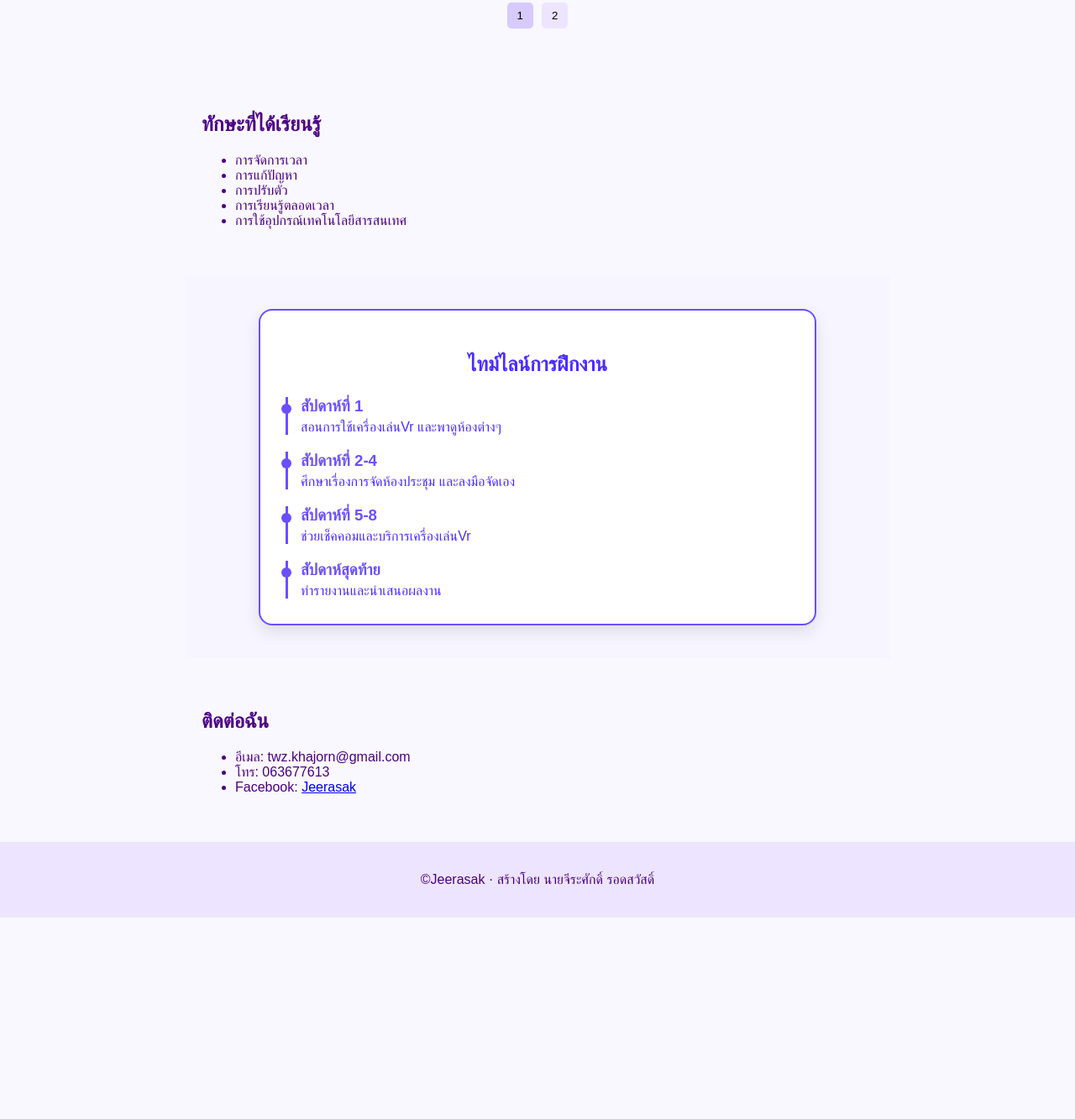
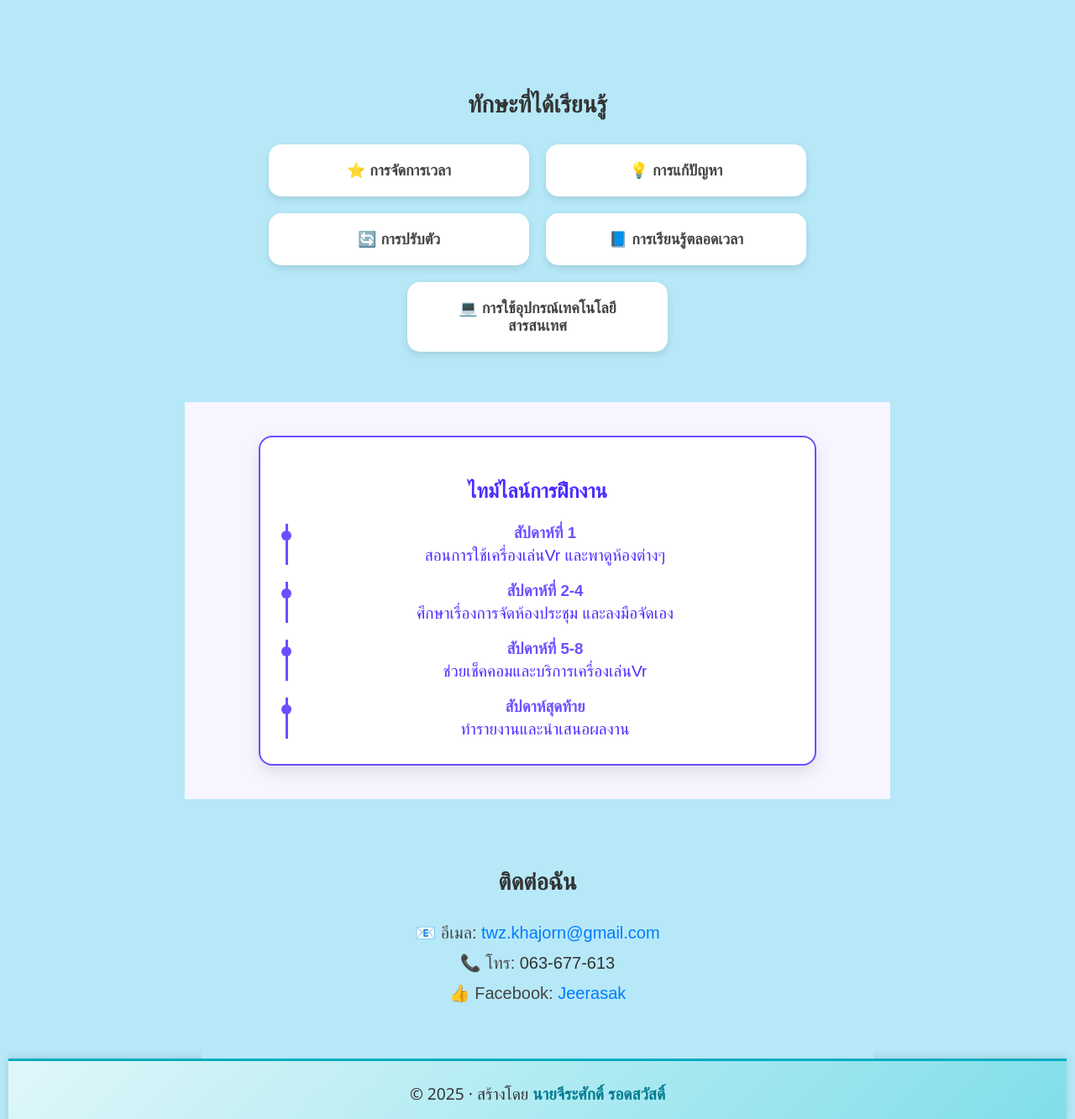
Before and after one commit to jeerasakrodsawat51-cmyk/my-website, a plain HTML site: page index.html in a window 1280 px wide. Shown: the part 1367-2700 px from the top of the page at 84% size. Before the commit the page ends 2460 px from the top, so only its background shows below. Drawn offline with Linux system fonts and the light colour scheme.

Commit message:
Update index.html

```diff
--- a/index.html
+++ b/index.html
@@ -18,7 +18,7 @@
     header {
       text-align: center;
       padding: 30px 10px;
-      background-color: #ede5ff;
+      background-color: #b6e8f8;
     }
 
     header h1 { font-size: 2.5rem; margin-bottom: 10px; }
@@ -32,11 +32,11 @@
       transition: color 0.3s;
     }
 
-    nav a:hover { color: #9b59b6; }
+    nav a:hover { color: #d275f1; }
 
     section { padding: 40px 20px; max-width: 800px; margin: 0 auto; opacity:0; transform:translateY(20px); transition: all 0.8s ease-out; }
     section.visible { opacity:1; transform:translateY(0); }
-    section h2 { color: #4b0082; margin-bottom: 20px; }
+    section h2 { color: #000000; margin-bottom: 20px; }
 
     /* ====== Projects ====== */
     .projects-container {
@@ -119,15 +119,74 @@
   <header>
     <h1>อุทยานการเรียนรู้เมืองนครศรีธรรมราช</h1>
     <p>รวมผลงานฝึกงาน</p>
-    <nav>
-      <a href="#home">หน้าแรก</a>
-      <a href="#about">เกี่ยวกับฉัน</a>
-      <a href="#projects">ผลงานฝึกงาน</a>
-      <a href="#skills">ทักษะ</a>
-      <a href="#timeline">ไทม์ไลน์</a>
-      <a href="#contact">ติดต่อ</a>
+<header style="
+  width: 100%;
+  background: white;
+  padding: 15px 0;
+  box-shadow: 0px 2px 10px rgba(0,0,0,0.1);
+  position: fixed;
+  top: 0;
+  left: 0;
+  z-index: 1000;
+">
+
+  <nav style="
+    width: 90%;
+    margin: auto;
+    display: flex;
+    justify-content: center;
+    gap: 30px;
+  ">
+    <a href="#home" style="
+      text-decoration: none;
+      color: #333;
+      font-weight: 600;
+      font-size: 18px;
+      transition: 0.3s;
+    ">หน้าแรก</a>
+
+    <a href="#about" style="
+      text-decoration: none;
+      color: #333;
+      font-weight: 600;
+      font-size: 18px;
+      transition: 0.3s;
+    ">เกี่ยวกับฉัน</a>
+
+    <a href="#projects" style="
+      text-decoration: none;
+      color: #333;
+      font-weight: 600;
+      font-size: 18px;
+      transition: 0.3s;
+    ">ผลงานฝึกงาน</a>
+
+    <a href="#skills" style="
+      text-decoration: none;
+      color: #333;
+      font-weight: 600;
+      font-size: 18px;
+      transition: 0.3s;
+    ">ทักษะ</a>
+
+    <a href="#timeline" style="
+      text-decoration: none;
+      color: #333;
+      font-weight: 600;
+      font-size: 18px;
+      transition: 0.3s;
+    ">ไทม์ไลน์</a>
+
+    <a href="#contact" style="
+      text-decoration: none;
+      color: #333;
+      font-weight: 600;
+      font-size: 18px;
+      transition: 0.3s;
+    ">ติดต่อ</a>
   </nav>
 </header>
+
 
 <!-- ABOUT -->
 <section id="about" style="
@@ -177,15 +236,94 @@
   </section>
 
 <!-- SKILLS -->
-  <section id="skills">
-    <h2>ทักษะที่ได้เรียนรู้</h2>
-    <ul>
-      <li>การจัดการเวลา</li>
-      <li>การแก้ปัญหา</li>
-      <li>การปรับตัว</li>
-      <li>การเรียนรู้ตลอดเวลา</li>
-      <li>การใช้อุปกรณ์เทคโนโลยีสารสนเทศ</li>
-    </ul>
+<section id="skills" style="
+  padding: 60px 0;
+  background: #b6e8f8;
+  text-align: center;
+">
+  <h2 style="
+    font-size: 28px;
+    margin-bottom: 30px;
+    color: #333;
+  ">
+    ทักษะที่ได้เรียนรู้
+  </h2>
+
+  <div style="
+    display: flex;
+    justify-content: center;
+    flex-wrap: wrap;
+    gap: 20px;
+    width: 90%;
+    margin: auto;
+  ">
+
+    <div style="
+      background: white;
+      padding: 20px 30px;
+      border-radius: 15px;
+      width: 250px;
+      box-shadow: 0 4px 10px rgba(0,0,0,0.1);
+      font-size: 18px;
+      font-weight: 600;
+      color: #444;
+    ">
+      ⭐ การจัดการเวลา
+    </div>
+
+    <div style="
+      background: white;
+      padding: 20px 30px;
+      border-radius: 15px;
+      width: 250px;
+      box-shadow: 0 4px 10px rgba(0,0,0,0.1);
+      font-size: 18px;
+      font-weight: 600;
+      color: #444;
+    ">
+      💡 การแก้ปัญหา
+    </div>
+
+    <div style="
+      background: white;
+      padding: 20px 30px;
+      border-radius: 15px;
+      width: 250px;
+      box-shadow: 0 4px 10px rgba(0,0,0,0.1);
+      font-size: 18px;
+      font-weight: 600;
+      color: #444;
+    ">
+      🔄 การปรับตัว
+    </div>
+
+    <div style="
+      background: white;
+      padding: 20px 30px;
+      border-radius: 15px;
+      width: 250px;
+      box-shadow: 0 4px 10px rgba(0,0,0,0.1);
+      font-size: 18px;
+      font-weight: 600;
+      color: #444;
+    ">
+      📘 การเรียนรู้ตลอดเวลา
+    </div>
+
+    <div style="
+      background: rgb(255, 255, 255);
+      padding: 20px 30px;
+      border-radius: 15px;
+      width: 250px;
+      box-shadow: 0 4px 10px rgba(0,0,0,0.1);
+      font-size: 18px;
+      font-weight: 600;
+      color: #444;
+    ">
+      💻 การใช้อุปกรณ์เทคโนโลยีสารสนเทศ
+    </div>
+
+  </div>
 </section>
 
 <!-- TIMELINE -->
@@ -222,18 +360,52 @@
 
 
 <!-- CONTACT -->
-  <section id="contact">
-    <h2>ติดต่อฉัน</h2>
-    <ul>
-      <li>อีเมล: twz.khajorn@gmail.com</li>
-      <li>โทร: 063677613</li>
-      <li>Facebook: <a href="https://www.facebook.com/share/16iXjwjQNG/">Jeerasak</a></li>
-    </ul>
+<section id="contact" style="
+  padding: 60px 0;
+  text-align: center;
+  background: #b6e8f8;
+">
+  <h2 style="
+    font-size: 28px;
+    color: #333;
+    margin-bottom: 25px;
+  ">
+    ติดต่อฉัน
+  </h2>
+
+  <div style="
+    font-size: 20px;
+    line-height: 1.8;
+    color: #444;
+  ">
+    📧 อีเมล: <a href="mailto:twz.khajorn@gmail.com" style="color:#007bff; text-decoration:none;">twz.khajorn@gmail.com</a><br>
+
+    📞 โทร: <span style="color:#333;">063-677-613</span><br>
+
+    👍 Facebook:
+    <a href="https://www.facebook.com/share/16iXjwjQNG/"
+       target="_blank"
+       style="color:#007bff; text-decoration:none;">
+       Jeerasak
+    </a>
+  </div>
 </section>
 
-  <footer>
-    <p>©Jeerasak · สร้างโดย นายจีระศักดิ์ รอดสวัสดิ์</p>
+<footer style="
+  background: linear-gradient(135deg, #e0f7fa, #80deea);
+  padding: 25px 0;
+  text-align: center;
+  color: #333;
+  font-size: 16px;
+  box-shadow: 0 -2px 10px rgba(0,0,0,0.1);
+  border-top: 3px solid #00acc1;
+  font-family: 'Segoe UI', Tahoma, Geneva, Verdana, sans-serif;
+">
+  <p style="margin: 0;">
+    © 2025 · สร้างโดย <strong style="color: #007c91;">นายจีระศักดิ์ รอดสวัสดิ์</strong>
+  </p>
 </footer>
+
 
   <!-- LIGHTBOX -->
   <div class="lightbox" id="lightbox">
```
Lines whose indentation alone changed are shown as unchanged.
